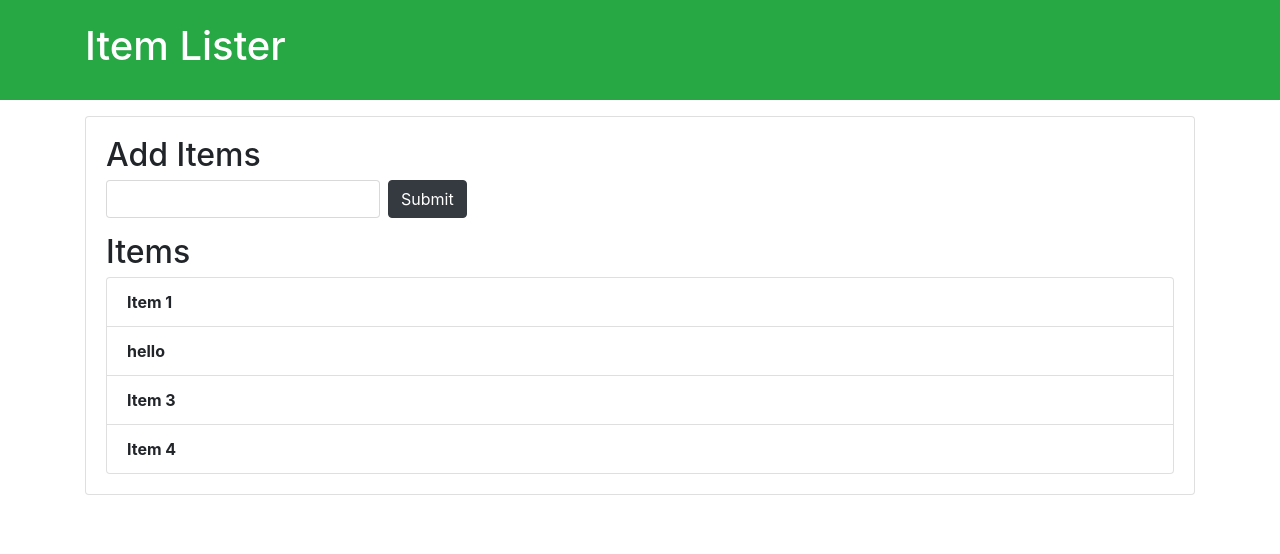
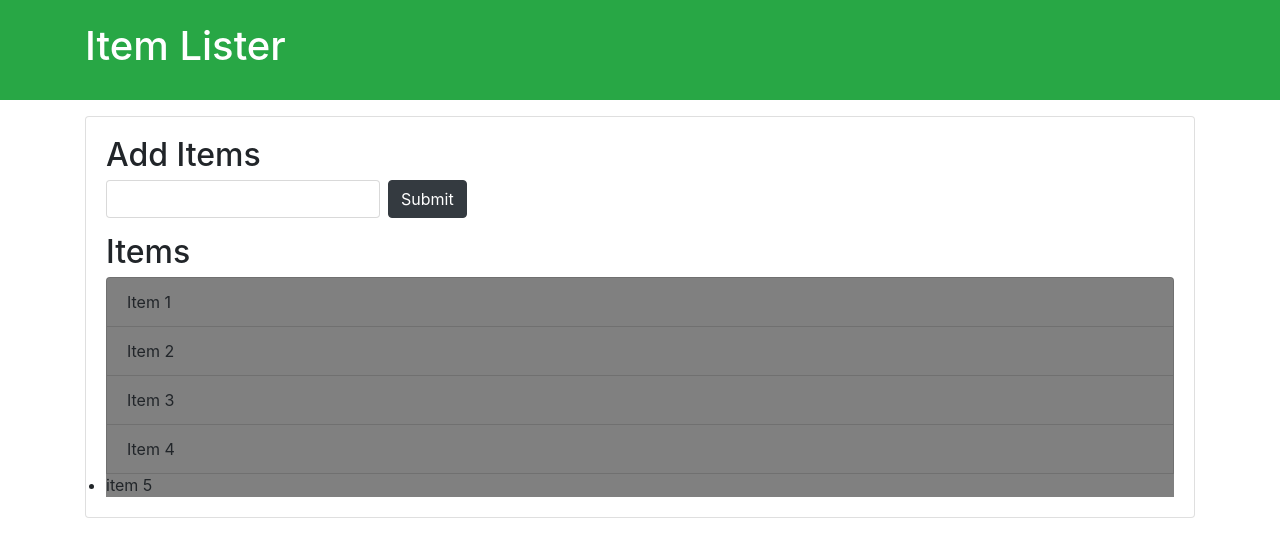
Before and after one commit to shivam5676/testing-upload, a plain HTML site: page myproject design/index.html in a window 1280 px wide. Drawn offline with nearby package versions, Linux system fonts and the light colour scheme.

Commit message:
last sumit using tag

```diff
--- a/myproject design/dom.js
+++ b/myproject design/dom.js
@@ -1,5 +1,6 @@
-var items=document.getElementsByClassName('list-group-item');
-console.log(items[1]);
-items[1].textContent='hello';
-for(var i=0;i<items.length;i++){
-items[i].style.fontWeight="bold";}
+var li=document.getElementsByTagName('li');
+console.log(li);
+for(var i= 0 ;i<li.length; i++)
+{
+    li[i].style.backgroundColor="grey"
+}
--- a/myproject design/index.html
+++ b/myproject design/index.html
@@ -26,6 +26,7 @@
       <li class="list-group-item">Item 2</li>
       <li class="list-group-item">Item 3</li>
       <li class="list-group-item">Item 4</li>
+      <li>item 5</li>
     </ul>
    </div>
   </div>
```
